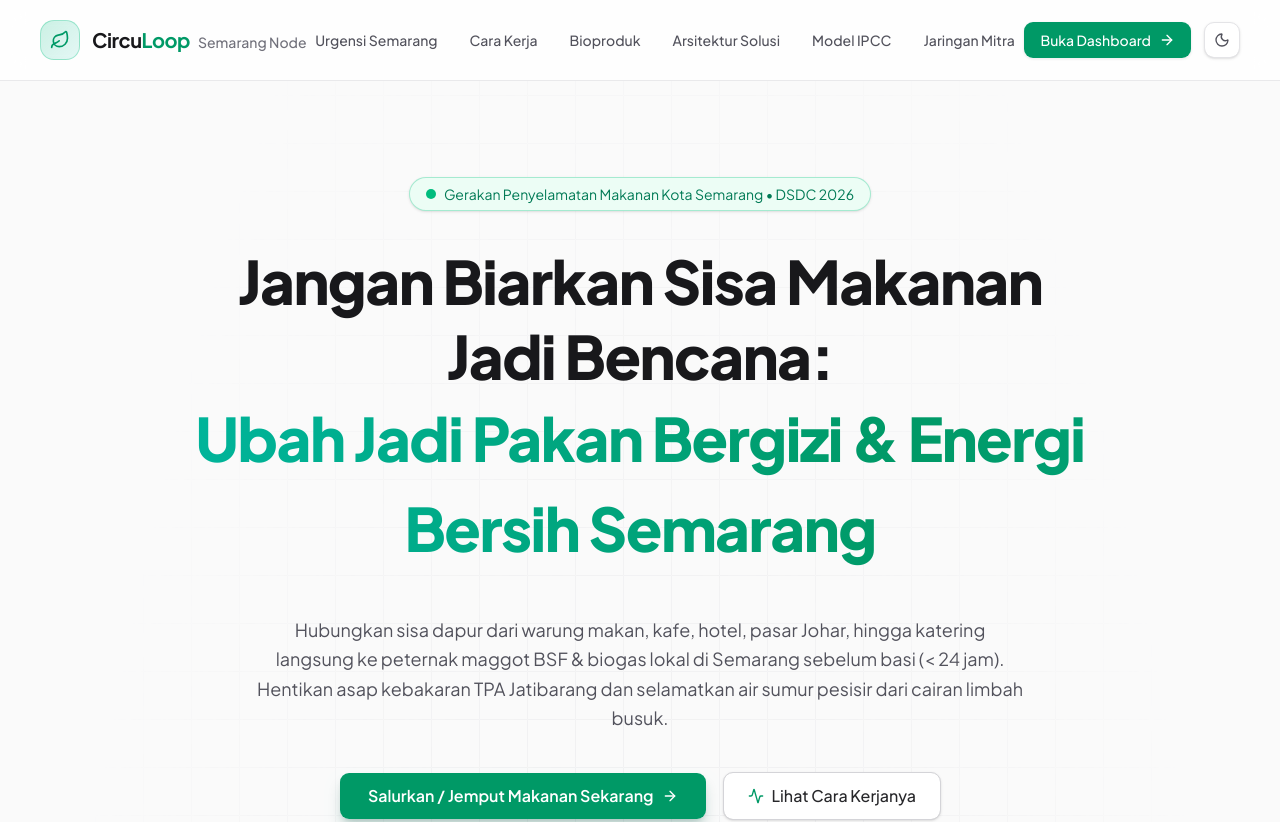
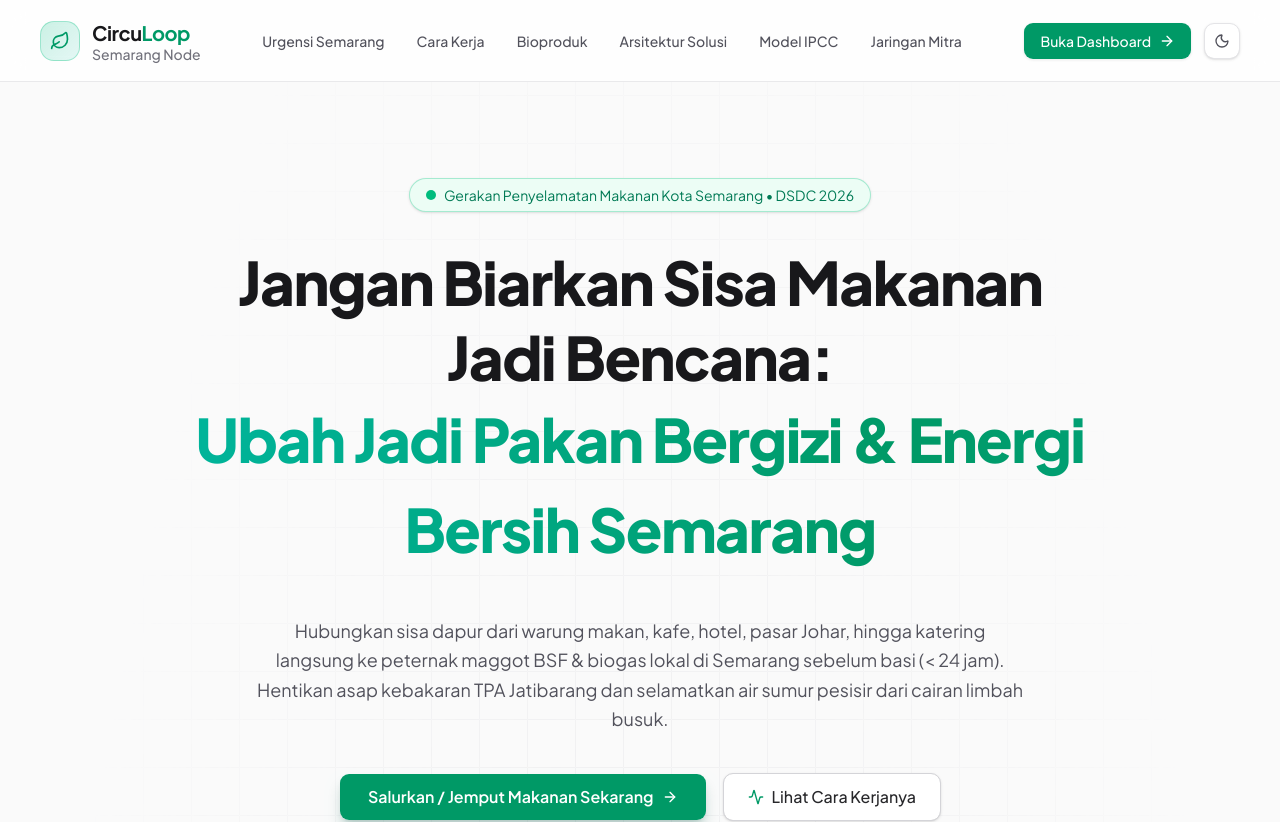
Before and after one commit to hi-aprilwang/bioloka, a Next.js app: page / in a window 1280 px wide. Shown: the top 822 px of the page. Built offline with nearby package versions, Linux system fonts and the light colour scheme.

Commit message:
fix(header): place 'Semarang Node' subtitle below the CircuLoop brand title

```diff
--- a/src/app/page.tsx
+++ b/src/app/page.tsx
@@ -44,10 +44,10 @@ export default function LandingPage() {
               <Leaf className="h-5 w-5" />
             </div>
             <div>
-              <span className="text-xl font-bold tracking-tight text-zinc-900 dark:text-white">
+              <span className="text-xl font-bold tracking-tight text-zinc-900 dark:text-white block leading-tight">
                 Circu<span className="text-emerald-600 dark:text-emerald-400">Loop</span>
               </span>
-              <span className="text-sm text-zinc-500 dark:text-zinc-400 hidden sm:inline ml-2 font-medium">
+              <span className="text-sm text-zinc-500 dark:text-zinc-400 font-medium block leading-none mt-0.5">
                 Semarang Node
               </span>
             </div>
```
